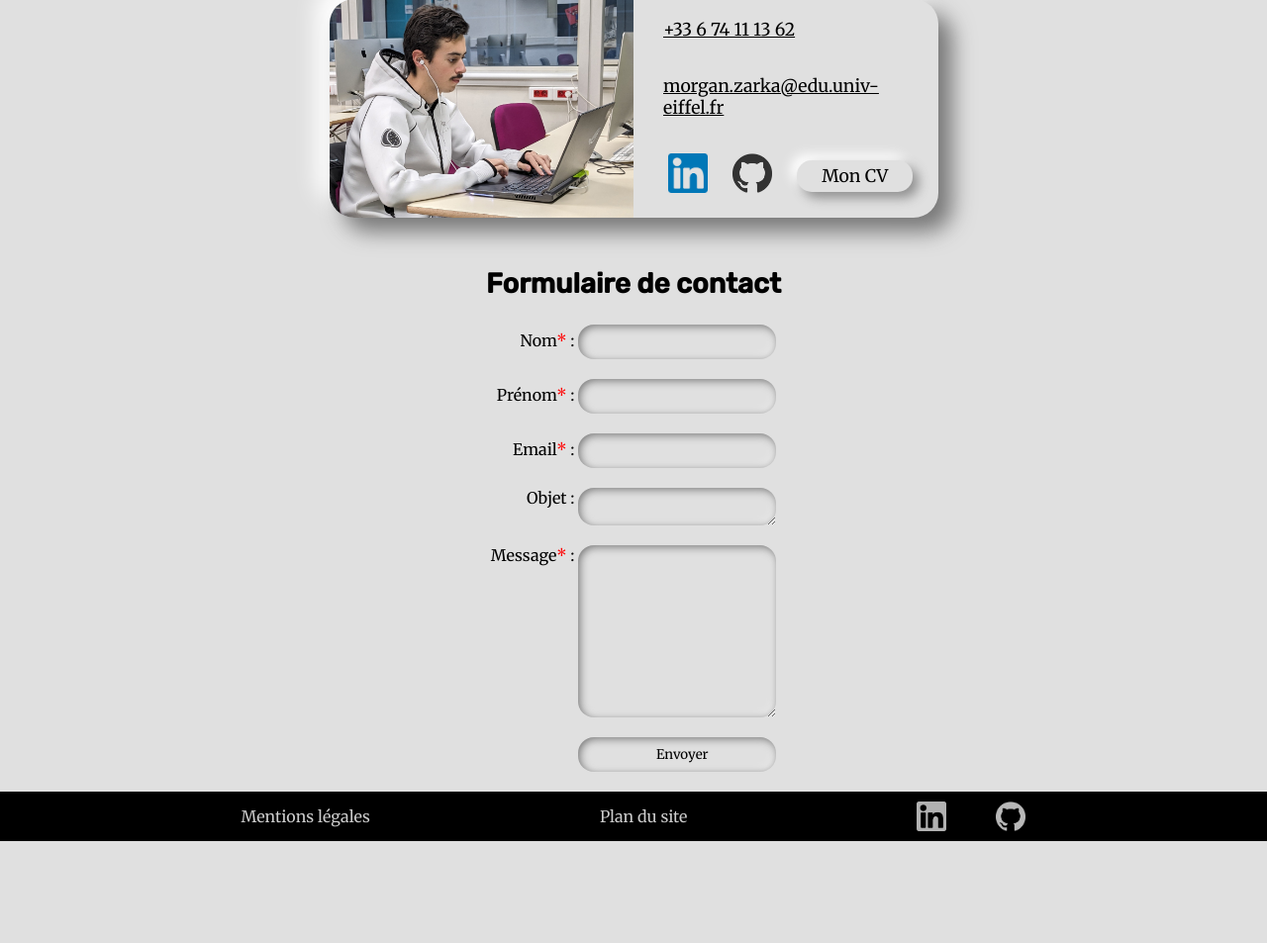
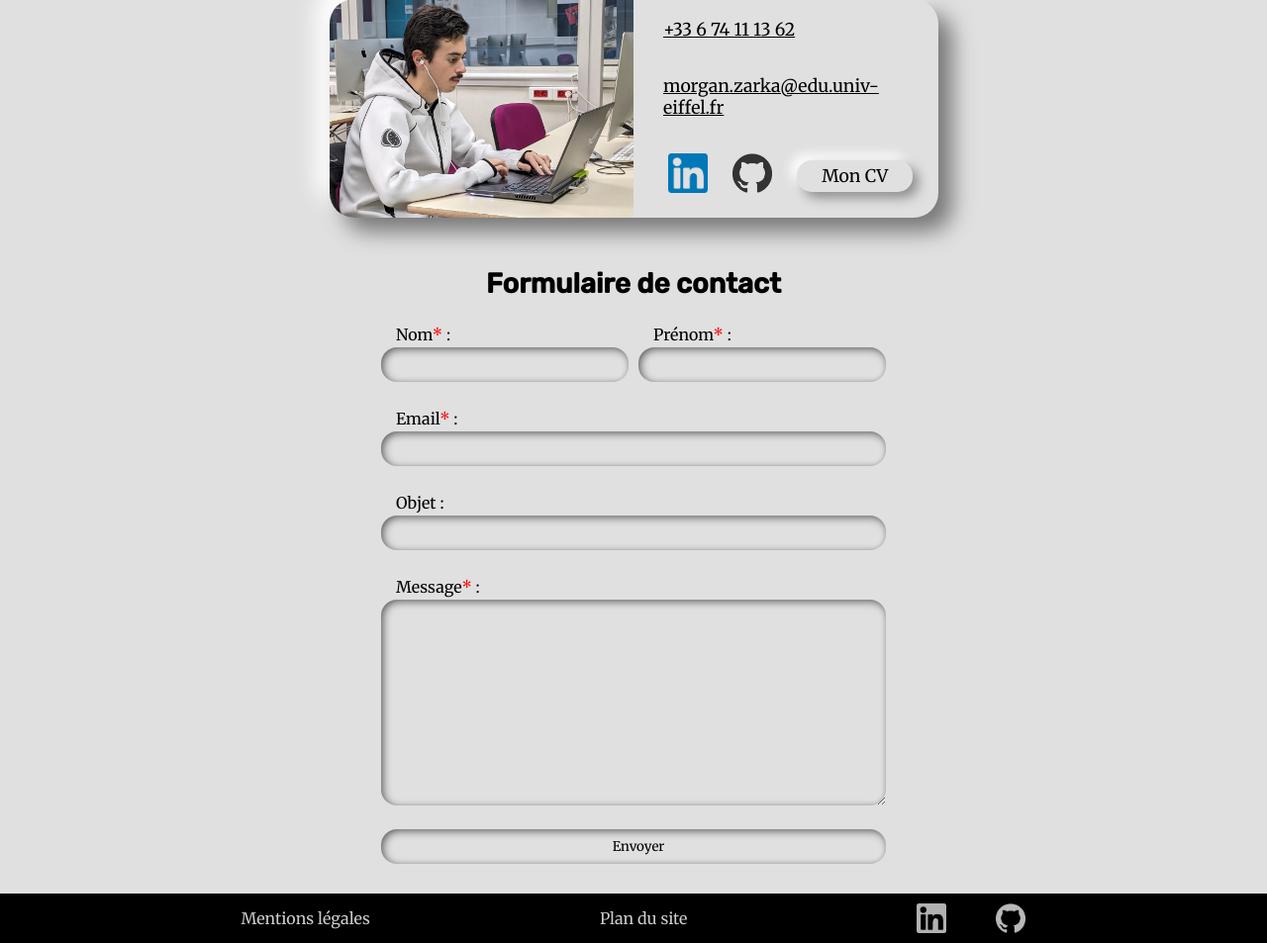
Before and after one commit to Suzoka/Portfolio, a PHP site: page /contacts.php in a window 1280 px wide. Shown: the part 163-1116 px from the top of the page at 99% size. Before the commit the page ends 1013 px from the top, so only its background shows below. Run offline with PHP 8.4, Linux system fonts and the light colour scheme.

Commit message:
:lipstick: contact form

```diff
--- a/contacts.php
+++ b/contacts.php
@@ -47,12 +47,12 @@
             </div>
             <h2 class="centre">Formulaire de contact</h2>
             <form action="./script/mail.php" method="POST" class="contactParMail">
-                    <label for="nom">Nom<span class="rouge">*</span> : </label><input type="text" name="nom" id="nom" required autocomplete="family-name"><br>
-                    <label for="prenom">Prénom<span class="rouge">*</span> : </label><input type="text" name="prenom" id="prenom" required autocomplete="given-name"><br>
-                    <label for="mail">Email<span class="rouge">*</span> : </label><input type="email" name="mail" id="mail" required autocomplete="email"><br>
-                    <label for="objet">Objet : </label><textarea name="objet" id="objet" cols="30" rows="2"></textarea><br>
-                    <label for="message">Message<span class="rouge">*</span> : </label><textarea name="message" id="message" cols="30" rows="10" required></textarea>
-                    <input type="submit" value="Envoyer">
+                    <div><label for="nom">Nom<span class="rouge">*</span> : </label><input type="text" name="nom" id="nom" required autocomplete="family-name"></div>
+                    <div><label for="prenom">Prénom<span class="rouge">*</span> : </label><input type="text" name="prenom" id="prenom" required autocomplete="given-name"></div>
+                    <div class="gridC2"><label for="mail">Email<span class="rouge">*</span> : </label><input type="email" name="mail" id="mail" required autocomplete="email"></div>
+                    <div class="gridC2"><label for="objet">Objet : </label><input type="text" name="objet" id="objet"></input></div>
+                    <div class="gridC2 gridL2"><label for="message">Message<span class="rouge">*</span> : </label><textarea name="message" id="message" cols="75" rows="12" required></textarea></div>
+                    <div class="gridC2"><input type="submit" value="Envoyer"></div>
             </form>
         </main>
 
--- a/style.css
+++ b/style.css
@@ -73,7 +73,7 @@ a.lienProjet {
     justify-content: space-evenly;
 }
 
-.text>*{
+.text>* {
     margin: 0;
 }
 
@@ -554,6 +554,7 @@ div.liens {
     gap: 15px;
     align-items: center;
 }
+
 .lienVersProjet {
     box-shadow: 5px 5px 16px #696969,
         -5px -5px 16px #ffffff;
@@ -627,7 +628,7 @@ div.ariane {
     -webkit-appearance: none;
     -moz-appearance: none;
     appearance: none;
-    background: url(./img/fleche.svg) no-repeat right 10% center ;
+    background: url(./img/fleche.svg) no-repeat right 10% center;
     background-size: 13px;
     padding-right: 20px;
     width: 125px;
@@ -750,7 +751,7 @@ div.ariane {
     align-items: center;
 }
 
-.reseaux a{
+.reseaux a {
     -webkit-filter: saturate(0) invert(0.55) brightness(1.7) opacity(0.8);
     filter: saturate(0) invert(0.55) brightness(1.7) opacity(0.8);
     transition: 0.5s;
@@ -766,7 +767,7 @@ div.ariane {
     filter: saturate(0) invert(0.55) brightness(5) opacity(1);
 }
 
-.reseaux img{
+.reseaux img {
     height: 30px;
 }
 
@@ -779,7 +780,7 @@ div.ariane {
     margin-top: 30px;
     border-radius: 25px;
     overflow: hidden;
-    box-shadow:  14px 14px 22px #777777,
+    box-shadow: 14px 14px 22px #777777,
         -14px -14px 22px #ffffff;
 }
 
@@ -804,7 +805,7 @@ div.ariane {
     color: black;
 }
 
-.reseauxContact{
+.reseauxContact {
     display: flex;
     justify-content: center;
     align-items: center;
@@ -813,7 +814,7 @@ div.ariane {
 
 .lienCV {
     padding: 5px 25px;
-    box-shadow:  6px 6px 12px #8f8f8f,
+    box-shadow: 6px 6px 12px #8f8f8f,
         -6px -6px 12px #ffffff;
 }
 
@@ -833,29 +834,33 @@ h1.centre {
     margin-top: 25px;
 }
 
-.lienProjet .lienVersProjet{
+.lienProjet .lienVersProjet {
     margin: 0;
     margin-top: 5px;
     margin-bottom: -15px;
     font-size: 0.8rem;
 }
 
-input:focus, textarea:focus, input[type=submit]:hover {
+input:focus,
+textarea:focus,
+input[type=submit]:hover {
     outline: none;
-    box-shadow: .3rem .3rem .6rem #6c6c6c,
+    box-shadow: .3rem .3rem .6rem #4b4b4b,
         -.2rem -.2rem .5rem white;
 }
 
-input, textarea, input[type=submit]:active {
+input,
+textarea,
+input[type=submit]:active {
     border: none;
     border-radius: 1rem;
     padding-left: 1rem;
-    box-shadow: inset 0.1rem 0.1rem 0.5rem #6c6c6c,
+    box-shadow: inset 0.1rem 0.1rem 0.5rem #4b4b4b,
         inset -0.1rem -0.1rem 0.5rem white;
     background: none;
     font-family: inherit;
     margin-bottom: 20px;
-    width: 200px;
+    width: 100%;
 }
 
 input {
@@ -870,15 +875,35 @@ textarea {
 }
 
 form.contactParMail {
-    text-align: right;
     width: fit-content;
     margin-right: auto;
     margin-left: auto;
+    display: grid;
+    grid-template-columns: repeat(2, 250px);
+    grid-template-rows: repeat(6, 75px);
+    grid-gap: 10px;
+    margin-bottom: 10px;
 }
 
 input[type="submit"] {
     display: block;
     margin-left: auto;
+}
+
+form.contactParMail label {
+    display: block;
+    margin-left: 15px;
+    margin-bottom: 3px;
+}
+
+.gridC2 {
+    grid-column-start: 1;
+    grid-column-end: 3;
+}
+
+.gridL2 {
+    grid-row-start: 4;
+    grid-row-end: 7;
 }
 
 .popupForm {
@@ -899,7 +924,7 @@ input[type="submit"] {
     color: white;
 }
 
-.resume .flexbox{
+.resume .flexbox {
     left: 0;
     margin-right: auto;
     margin-left: auto;
@@ -931,6 +956,7 @@ button.valider {
 }
 
 @-webkit-keyframes blink {
+
     0%,
     100% {
         opacity: 0;
@@ -942,6 +968,7 @@ button.valider {
 }
 
 @keyframes blink {
+
     0%,
     100% {
         opacity: 0;
@@ -952,7 +979,7 @@ button.valider {
     }
 }
 
-@-webkit-keyframes arrow{
+@-webkit-keyframes arrow {
     0% {
         transform: translateY(0);
     }
@@ -974,7 +1001,7 @@ button.valider {
     }
 }
 
-@keyframes arrow{
+@keyframes arrow {
     0% {
         transform: translateY(0);
     }
@@ -1143,7 +1170,7 @@ button.valider {
 
 
 @media screen and (max-width: 750px) {
-    form.filtres{
+    form.filtres {
         flex-direction: column;
         gap: 20px;
         width: 90%;
@@ -1162,7 +1189,7 @@ button.valider {
         height: auto;
     }
 
-    .containerSlides .cont{
+    .containerSlides .cont {
         flex-direction: column;
         height: 750px;
     }
```
Lines whose indentation alone changed are shown as unchanged.
